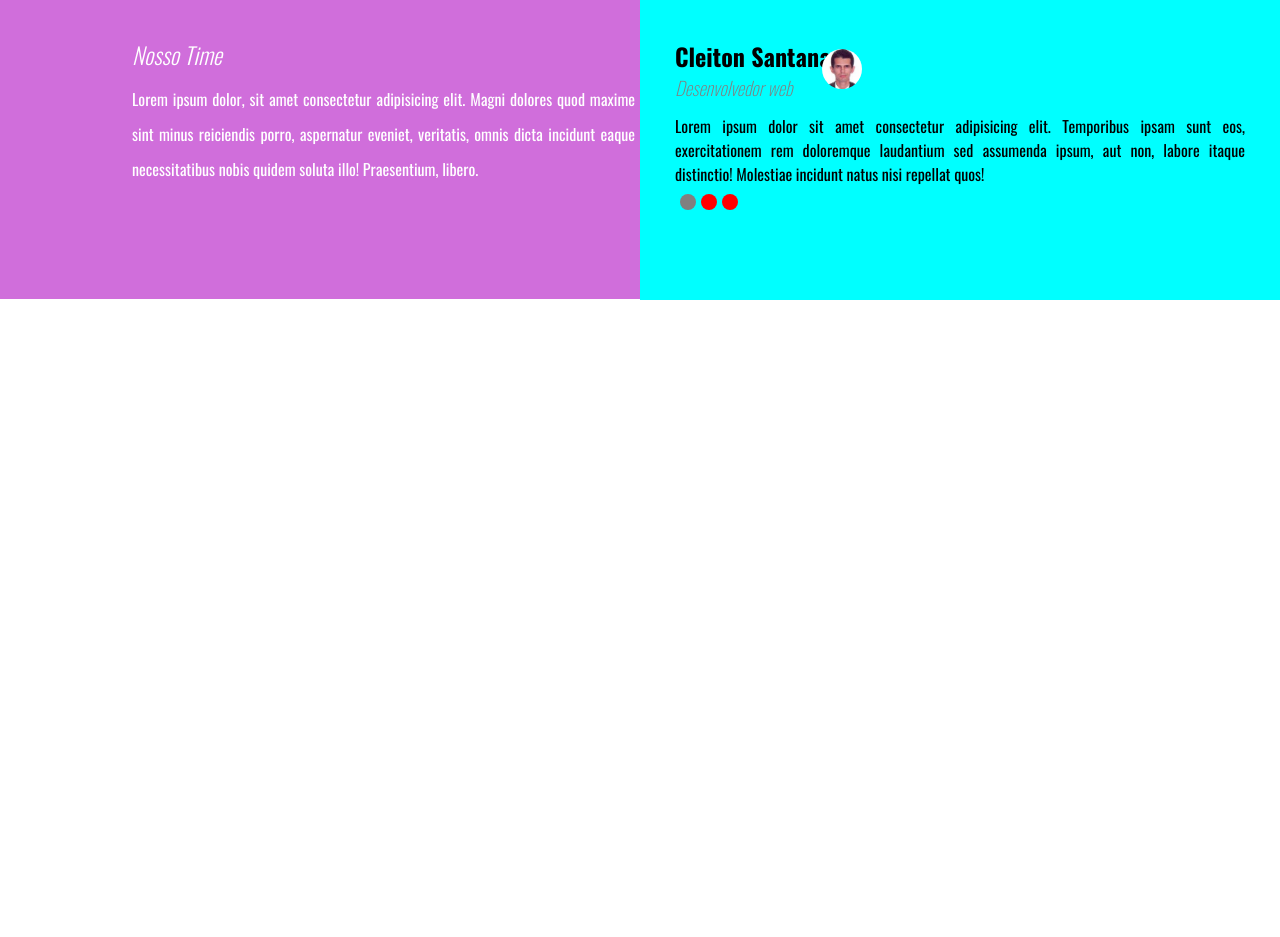
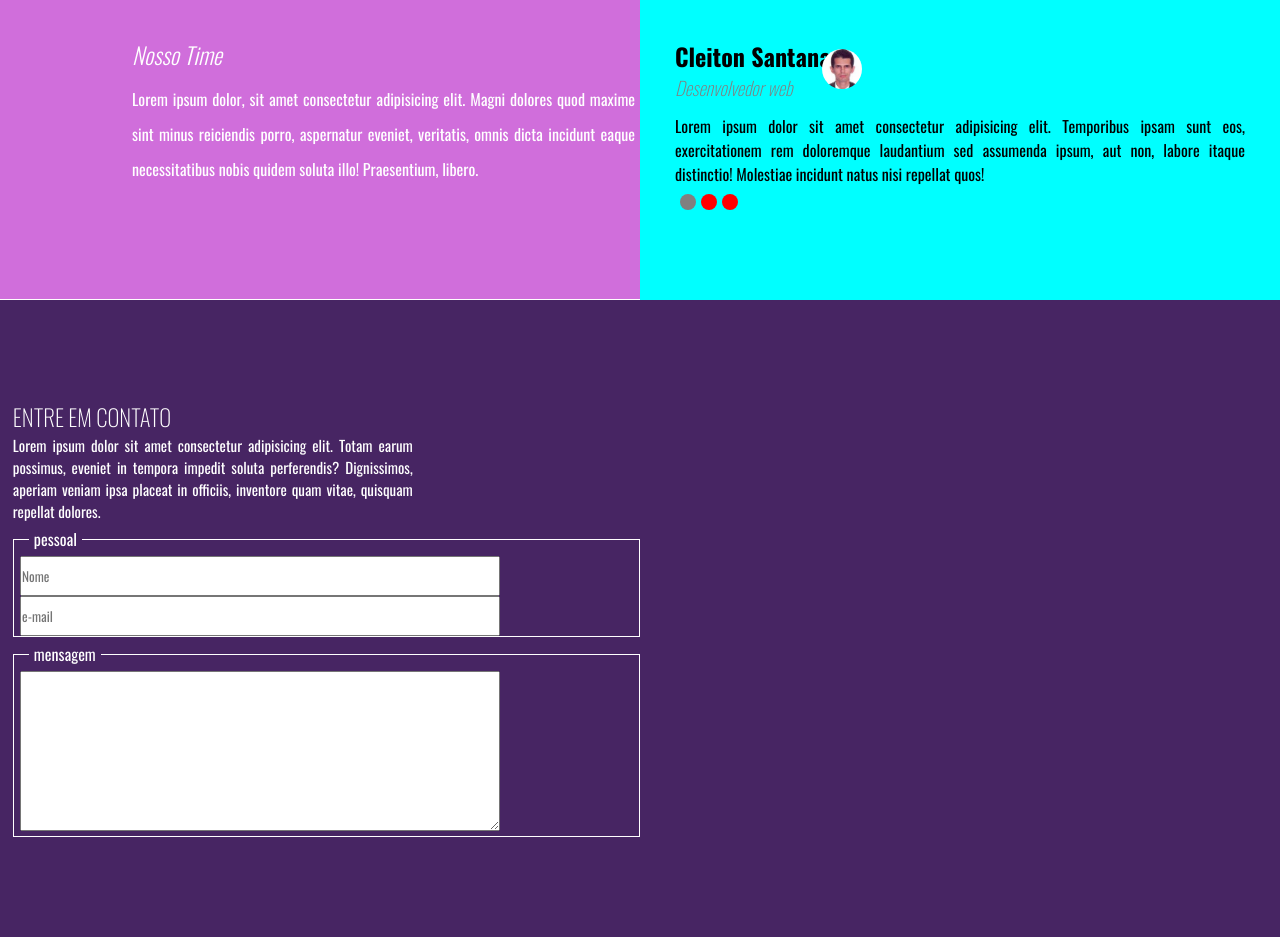
Before and after one commit to cleitonsantana39/Full_Stack_Master, a plain HTML site: page módulo 8 (projetos práticos #2 e #3)/projeto 3/html/projeto 3.html in a window 1280 px wide. Shown: the part 1826-2763 px from the top of the page. Before the commit the page ends 2126 px from the top, so only its background shows below. Drawn offline with Linux system fonts and the light colour scheme.

Commit message:
criação da sessão 4

```diff
--- a/módulo 8 (projetos práticos #2 e #3)/projeto 3/css/projeto 3.css
+++ b/módulo 8 (projetos práticos #2 e #3)/projeto 3/css/projeto 3.css
@@ -246,10 +246,6 @@ header nav ul{  /* apaga o marcador da lista */
 
 }
 
-.sessao-3:hover{ /* retirar */
-    opacity: 0.7;
-    background-color: #FF703D;
-}
 
 /* parte 01 */
 .parte-01{
@@ -410,6 +406,74 @@ header nav ul{  /* apaga o marcador da lista */
 
 /* ----------------- FIM SESSÃO 03 --------------- */
 
+/* INÍCIO SESSÃO 04 */
+
+section.sessao-4{
+    background-color: #472563;
+    padding: 100px 0;
+
+}
+
+section .form{
+    float: left;
+    width: 50%;
+    color: white;
+    padding-left: 1%;
+}
+
+.form form input[type=text]{
+    width: 100%;
+    max-width: 480px;
+    height: 40px;
+    margin-left: 1%;
+}
+
+.form form textarea{
+    width: 100%;
+    max-width:480px ;
+    padding: 15px;
+    height: 160px;
+    margin-left: 1%;
+}
+
+
+
+input:focus, textarea:focus{
+    background-color: yellow;
+}
+
+
+
+.form h2{
+    font-weight: 200;
+    font-size: 23px;
+}
+
+.form p{
+    font-size: 15px;
+    max-width: 400px;
+    text-align:justify;
+}
+
+fieldset{
+    border: 1px solid white;
+}
+
+legend{
+    margin-left: 15px;
+    padding: 5px 5px;
+}
+
+
+section.sessao-4:hover{  /* retirar */
+    opacity: 0.8;
+
+}
+
+
+
+/* -------------------- FIM SESSÃO 04 ---------------- */
+
 
 /* LIMPAR A FLUTUAÇÃO DO FLOAT */
 .clear{
--- a/módulo 8 (projetos práticos #2 e #3)/projeto 3/html/projeto 3.html
+++ b/módulo 8 (projetos práticos #2 e #3)/projeto 3/html/projeto 3.html
@@ -6,6 +6,7 @@
         <meta charset="UTF-8">
         <meta http-equiv="X-UA-Compatible" content="IE=edge">
         <meta name="viewport" content="width=device-width, initial-scale=1.0,scale-maximum=1.0">
+
         <meta name="author" content="Cleiton Santana">
         <meta name="descrição" content="contém descrição do site">
 
@@ -133,7 +134,7 @@
             </section>  <!------------ FIM SESSÃO 02 ---------------- -->
 
 
-            <section class="sessao-3" title="sessão 03"> <!-- INÍCIO SESSÃO 03 -->
+            <section class="sessao-3"> <!-- INÍCIO SESSÃO 03 -->
 
                 <div class="parte-01">
 
@@ -184,16 +185,57 @@
                         <span></span>
                     </div>
 
+                </div> <!-- fim parte 02 -->
+                <div class="clear"></div>  <!-- limpar flutuações -->
+
+            </section>  <!----------------- FIM SESSÃO 03 ----------------------->
+
+            <section class="sessao-4" title="sessão 04">  <!-- INÍCIO SESSÃO 04 -->
+
+                <div class="container">
+
+                    <div class="form">
+
+                        <h2>ENTRE EM CONTATO</h2>
+
+                        <p>
+                            Lorem ipsum dolor sit amet consectetur adipisicing elit. Totam earum possimus, eveniet in tempora impedit soluta perferendis? Dignissimos, aperiam veniam ipsa placeat in officiis, inventore quam vitae, quisquam repellat dolores.
+                        </p>
+
+                        <form action="">
+
+                            <fieldset class="pessoal">
+
+                                <legend>pessoal</legend>
+
+                                <input type="text" name="texto" placeholder="Nome">
+                                <input type="text" name="e-mail" placeholder="e-mail">
+
+                            </fieldset>
+
+                            <fieldset>
+
+                                <legend>mensagem</legend>
+
+                                <textarea name="mensagem" placeholder="mensagem">
+
+                                </textarea>
+
+                            </fieldset>
 
 
 
 
-                </div> <!-- fim parte 02 -->
-                <div class="clear"></div>  <!-- limpar flutuações -->
+                        </form>
 
 
+                    </div> <!-- fim form -->
+                    <div class="clear"></div>  <!-- limpar flutuações -->
 
-            </section>  <!----------------- FIM SESSÃO 03 ----------------------->
+                </div> <!-- fim container -->
+
+            </section> <!------------------ FIM SESSÃO 04 ------------------------>
+
 
 
 
```
